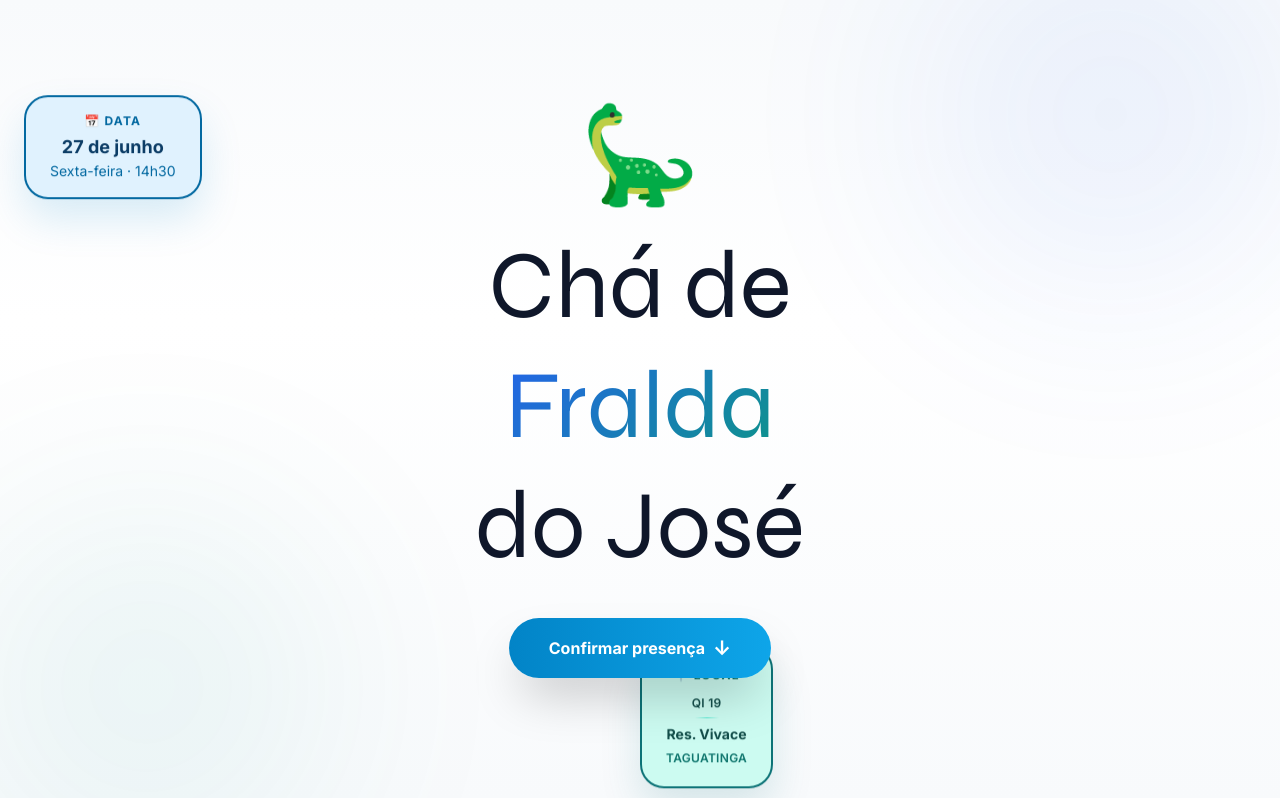
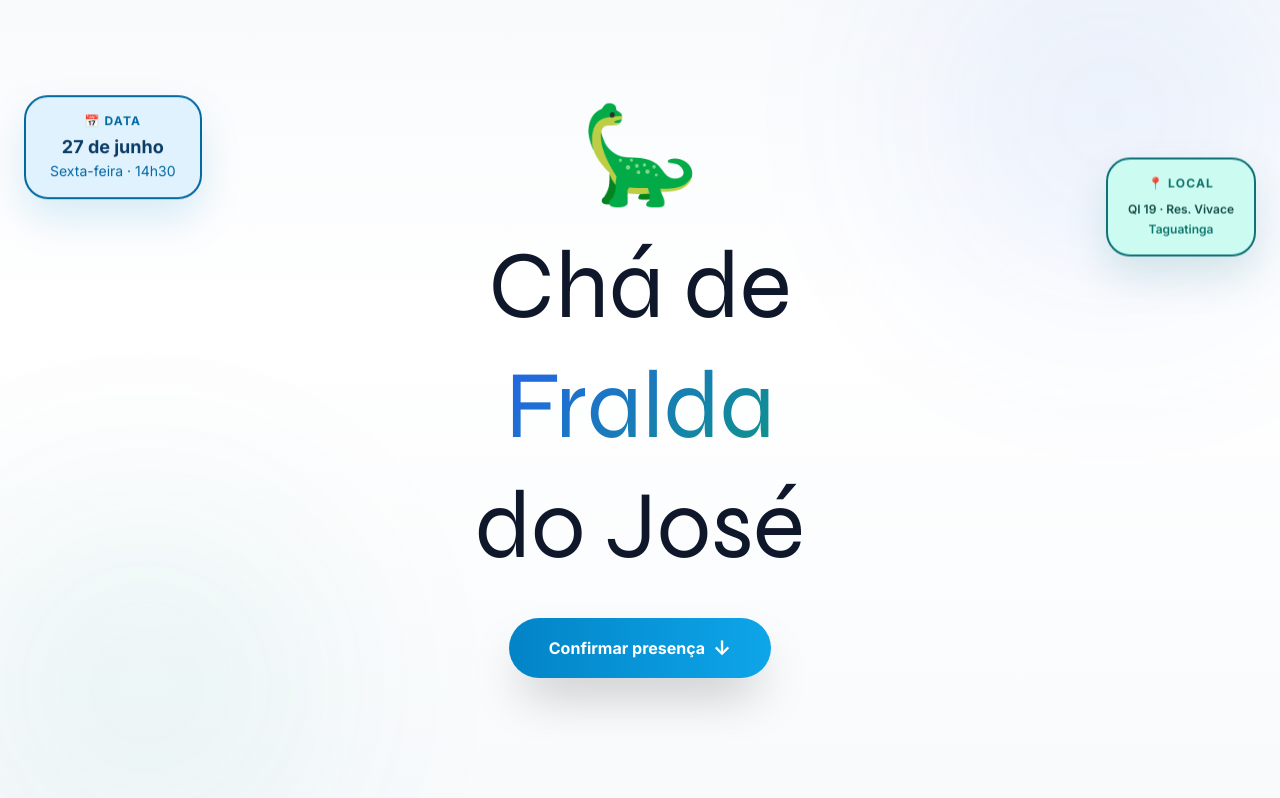
Before and after one commit to pholiveira-dev/cha-jose, a React (Vite) app: page / in a window 1280 px wide. Shown: the top 798 px of the page. Built offline with nearby package versions, Linux system fonts and the light colour scheme.

Commit message:
subindo o card de local

```diff
--- a/src/App.jsx
+++ b/src/App.jsx
@@ -242,32 +242,24 @@ export default function App() {
         </div>
 
         <div
-          className="absolute bottom-2 left-1/2 -translate-x-1/2 animate-float"
-          style={{ animationDelay: "0.3s" }}
+          className="absolute top-40 right-4 sm:right-6 animate-float"
+          style={{ animationDelay: "0.2s" }}
         >
           <div
-            className="px-6 py-5 rounded-3xl border-2 shadow-xl backdrop-blur-sm max-w-xs"
+            className="px-5 py-4 rounded-3xl border-2 shadow-xl backdrop-blur-sm"
             style={{
               backgroundColor: "#CCFBF1",
               borderColor: "#0D7377",
               boxShadow: "0 20px 40px rgba(13, 115, 119, 0.15)",
             }}
           >
-            <p className="text-xs font-bold uppercase tracking-widest text-teal-700 mb-3">
+            <p className="text-xs font-bold uppercase tracking-widest text-teal-700 mb-2">
               📍 Local
             </p>
-            <div className="flex flex-col items-center gap-1.5">
-              <p className="text-xs font-semibold text-teal-900 uppercase tracking-wide">
-                QI 19
-              </p>
-              <div className="w-6 h-px bg-gradient-to-r from-transparent via-teal-300 to-transparent" />
-              <p className="text-sm font-bold text-teal-900">
-                Res. Vivace
-              </p>
-              <p className="text-xs font-semibold text-teal-700 uppercase tracking-wide">
-                Taguatinga
-              </p>
-            </div>
+            <p className="text-xs font-semibold text-teal-900 leading-relaxed">
+              QI 19 · Res. Vivace<br />
+              <span className="text-teal-700">Taguatinga</span>
+            </p>
           </div>
         </div>
 
```
